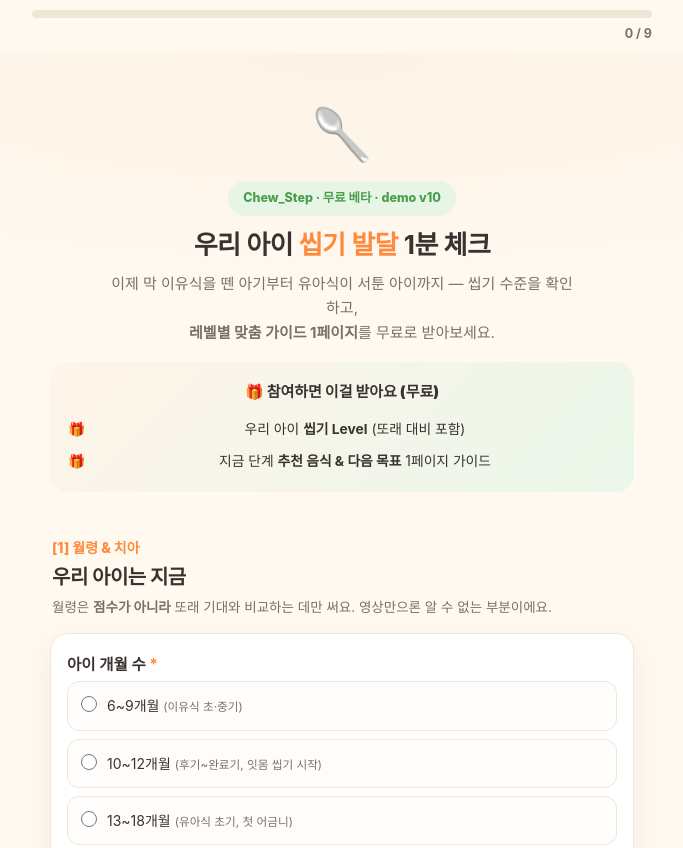
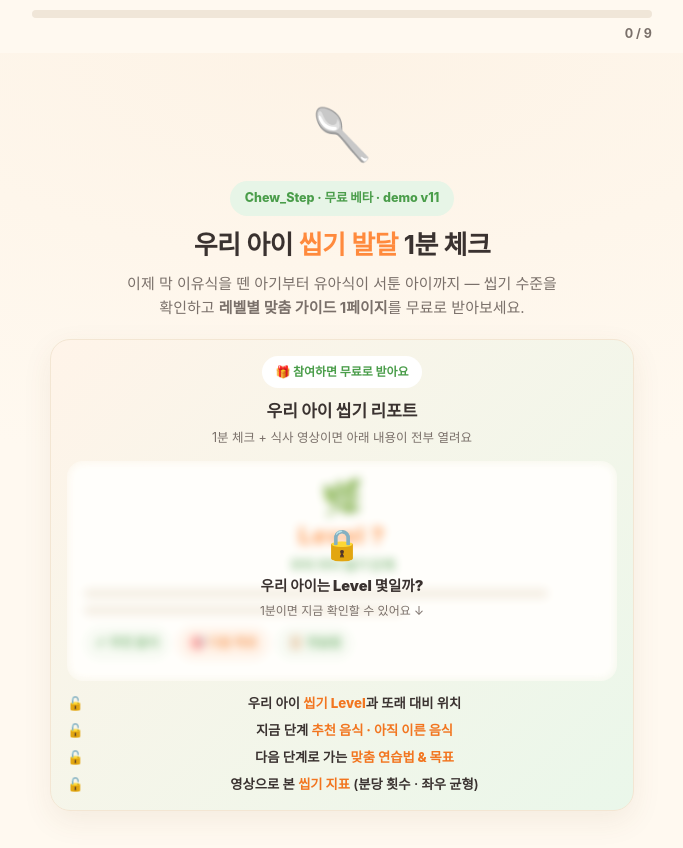
Before and after one commit to bmh426-svg/chewstep-demo, a plain HTML site: page index.html in a window 1280 px wide. Shown: the top 848 px of the page, without its empty margins (298-981 px from the left). Drawn offline with Linux system fonts and the light colour scheme.

Commit message:
데모 v11 — 히어로에 블러 리포트 미리보기 + 한글 줄바꿈 정리
- "참여하면 받아요" 목록 → 흐릿한 리포트 목업 + 🔒 "Level 몇일까?" 오버레이 + 선명한 🔓 받는정보 목록 (호기심 유발)
- word-break:keep-all·text-wrap 로 한글 어절 중간 끊김 방지, 히어로 강제 <br> 제거
- 버전 표기 v10→v11 (title·meta·kicker·footer·source)

```diff
--- a/index.html
+++ b/index.html
@@ -3,8 +3,8 @@
 <head>
   <meta charset="UTF-8" />
   <meta name="viewport" content="width=device-width, initial-scale=1.0" />
-  <title>Chew_Step 데모 — 우리 아이 씹기 1분 체크 (무료 베타) · demo v10</title>
-  <meta name="app-version" content="demo-v10" />
+  <title>Chew_Step 데모 — 우리 아이 씹기 1분 체크 (무료 베타) · demo v11</title>
+  <meta name="app-version" content="demo-v11" />
   <meta name="description" content="체크리스트와 식사 영상으로 우리 아이 씹기 레벨과 맞춤 1페이지 가이드를 무료로 받아보세요. Chew_Step 베타 데모(익명 데이터 수집)." />
   <!--
     Chew_Step 데모버전 (배포용 · 데이터 모집 프로토타입) · demo v2 · 2026-07-11
@@ -27,9 +27,11 @@
     body {
       font-family: "Pretendard", -apple-system, BlinkMacSystemFont, "Segoe UI", "Malgun Gothic", "Apple SD Gothic Neo", "Noto Sans KR", sans-serif;
       background: var(--ivory); color: var(--ink); line-height: 1.65; -webkit-font-smoothing: antialiased; overflow-x: hidden;
+      word-break: keep-all; overflow-wrap: break-word;   /* 한글 단어(어절) 중간에서 어색하게 끊기지 않게 */
     }
     .wrap { max-width: 620px; margin: 0 auto; padding: 0 18px; }
-    h1, h2, h3 { letter-spacing: -.5px; line-height: 1.3; }
+    h1, h2, h3 { letter-spacing: -.5px; line-height: 1.3; text-wrap: balance; }
+    p, li, .qtext, .qhint, .sub { text-wrap: pretty; }
 
     /* 진행바 */
     .progress-wrap { position: sticky; top: 0; z-index: 20; background: var(--ivory); padding: 10px 18px 8px; }
@@ -45,12 +47,36 @@
     .hero h1 .hl { color: var(--orange); }
     .hero .sub { font-size: 15px; color: var(--ink-soft); max-width: 470px; margin: 0 auto; }
 
-    /* 보상 안내 카드 */
-    .reward-box { background: linear-gradient(135deg, #fff4e9, #eaf7ea); border-radius: 18px; padding: 18px 18px 14px; margin: 16px 0 4px; }
-    .reward-box .rt { font-weight: 900; font-size: 15px; margin-bottom: 8px; }
-    .reward-box ul { list-style: none; }
-    .reward-box li { font-size: 13.8px; padding: 5px 0 5px 26px; position: relative; }
-    .reward-box li::before { content: "🎁"; position: absolute; left: 0; }
+    /* 보상 미리보기(블러 티저) — 참여하면 받는 리포트를 흐릿하게 먼저 보여줌 */
+    .reward-preview { background: linear-gradient(135deg, #fff4e9, #eaf7ea); border-radius: 20px; padding: 16px 16px 15px; margin: 18px 0 4px; box-shadow: var(--shadow); border: 1px solid #f3e6d3; }
+    .rp-head { text-align: center; margin-bottom: 12px; }
+    .rp-gift { display: inline-block; font-size: 12px; font-weight: 800; color: var(--green-dark); background: #fff; padding: 6px 13px; border-radius: 999px; }
+    .rp-title { font-size: 17px; font-weight: 900; margin-top: 9px; }
+    .rp-sub { font-size: 12.5px; color: var(--ink-soft); margin-top: 3px; }
+
+    /* 흐릿하게 처리된 리포트 미리보기 무대 */
+    .rp-stage { position: relative; border-radius: 16px; overflow: hidden; }
+    .rp-mock { padding: 18px 16px 20px; background: #fff; border: 1px solid var(--line); border-radius: 16px; filter: blur(5px); user-select: none; }
+    .rp-mock .m-badge { text-align: center; font-size: 34px; line-height: 1; }
+    .rp-mock .m-lvl { text-align: center; font-size: 23px; font-weight: 900; color: var(--orange); margin-top: 4px; letter-spacing: 1px; }
+    .rp-mock .m-stage { text-align: center; font-size: 13px; font-weight: 800; color: var(--green-dark); margin-bottom: 12px; }
+    .rp-mock .m-line { height: 9px; border-radius: 999px; background: #efe7db; margin: 8px 0; }
+    .rp-mock .m-line.s { width: 62%; } .rp-mock .m-line.m { width: 90%; }
+    .rp-mock .m-chips { display: flex; flex-wrap: wrap; gap: 7px; margin-top: 12px; }
+    .rp-mock .m-chip { background: #f4faf4; color: var(--green-dark); border-radius: 999px; padding: 6px 12px; font-size: 12.5px; font-weight: 700; }
+    .rp-mock .m-chip.o { background: #fff1e8; color: var(--orange-dark); }
+
+    /* 잠금 오버레이(흐린 유리 위 자물쇠) */
+    .rp-lock { position: absolute; inset: 0; display: flex; flex-direction: column; align-items: center; justify-content: center; text-align: center; background: rgba(255,249,240,.28); }
+    .rp-lock .lk { font-size: 30px; }
+    .rp-lock .lt { font-size: 14.5px; font-weight: 900; margin-top: 5px; color: var(--ink); }
+    .rp-lock .ld { font-size: 12px; color: var(--ink-soft); margin-top: 3px; }
+
+    /* 받는 정보 목록(선명하게) */
+    .rp-list { list-style: none; margin-top: 13px; display: grid; gap: 8px; }
+    .rp-list li { font-size: 13.3px; font-weight: 600; padding-left: 25px; position: relative; line-height: 1.45; }
+    .rp-list li::before { content: "🔓"; position: absolute; left: 0; }
+    .rp-list b { color: var(--orange-dark); font-weight: 800; }
 
     .btn { display: inline-flex; align-items: center; justify-content: center; gap: 8px; -webkit-appearance: none; appearance: none; font-family: inherit; background: var(--orange); color: #fff; text-decoration: none; font-weight: 800; font-size: 17px; padding: 16px 32px; border: none; border-radius: 999px; box-shadow: 0 8px 20px rgba(255,138,61,.35); cursor: pointer; transition: transform .15s, box-shadow .15s, background .15s; }
     .btn:hover { background: var(--orange-dark); transform: translateY(-2px); }
@@ -173,15 +199,42 @@
 
   <header class="hero">
     <span class="emoji">🥄</span>
-    <span class="kicker">Chew_Step · 무료 베타 · demo v10</span>
+    <span class="kicker">Chew_Step · 무료 베타 · demo v11</span>
     <h1>우리 아이 <span class="hl">씹기 발달</span> 1분 체크</h1>
-    <p class="sub">이제 막 이유식을 뗀 아기부터 유아식이 서툰 아이까지 — 씹기 수준을 확인하고,<br /><b>레벨별 맞춤 가이드 1페이지</b>를 무료로 받아보세요.</p>
+    <p class="sub">이제 막 이유식을 뗀 아기부터 유아식이 서툰 아이까지 — 씹기 수준을 확인하고 <b>레벨별 맞춤 가이드 1페이지</b>를 무료로 받아보세요.</p>
     <div class="wrap">
-      <div class="reward-box">
-        <div class="rt">🎁 참여하면 이걸 받아요 (무료)</div>
-        <ul>
-          <li>우리 아이 <b>씹기 Level</b> (또래 대비 포함)</li>
-          <li>지금 단계 <b>추천 음식 &amp; 다음 목표</b> 1페이지 가이드</li>
+      <div class="reward-preview">
+        <div class="rp-head">
+          <span class="rp-gift">🎁 참여하면 무료로 받아요</span>
+          <div class="rp-title">우리 아이 씹기 리포트</div>
+          <div class="rp-sub">1분 체크 + 식사 영상이면 아래 내용이 전부 열려요</div>
+        </div>
+
+        <div class="rp-stage" aria-hidden="true">
+          <div class="rp-mock">
+            <div class="m-badge">🌿</div>
+            <div class="m-lvl">Level&nbsp;?</div>
+            <div class="m-stage">우리 아이 씹기 단계</div>
+            <div class="m-line m"></div>
+            <div class="m-line s"></div>
+            <div class="m-chips">
+              <span class="m-chip">✔ 추천 음식</span>
+              <span class="m-chip o">🎯 다음 목표</span>
+              <span class="m-chip">🪜 연습법</span>
+            </div>
+          </div>
+          <div class="rp-lock">
+            <div class="lk">🔒</div>
+            <div class="lt">우리 아이는 Level 몇일까?</div>
+            <div class="ld">1분이면 지금 확인할 수 있어요 ↓</div>
+          </div>
+        </div>
+
+        <ul class="rp-list">
+          <li>우리 아이 <b>씹기 Level</b>과 또래 대비 위치</li>
+          <li>지금 단계 <b>추천 음식 · 아직 이른 음식</b></li>
+          <li>다음 단계로 가는 <b>맞춤 연습법 &amp; 목표</b></li>
+          <li>영상으로 본 <b>씹기 지표</b> (분당 횟수 · 좌우 균형)</li>
         </ul>
       </div>
     </div>
@@ -408,7 +461,7 @@
   </main>
 
   <footer>
-    <b>Chew_Step</b> · 이유식·유아식 씹기 발달 · 무료 베타 데모 (demo v10)<br />
+    <b>Chew_Step</b> · 이유식·유아식 씹기 발달 · 무료 베타 데모 (demo v11)<br />
     ※ 프로토타입 — 결제 단계 없음. 응답은 익명으로 수집됩니다.<br />
     🔒 영상은 저장하지 않아요 — 기기 안에서 씹기 지표만 추출해 숫자만 남깁니다.<br />
     📩 문의: <a href="mailto:chewstep@naver.com?subject=Chew_Step%20문의" style="color:inherit;text-decoration:underline;">chewstep@naver.com</a>
@@ -801,7 +854,7 @@
           video_duration: videoMeta.duration || (videoMeta.metrics && videoMeta.metrics.duration_sec) || null,
           video_metrics: videoMeta.metrics || null, video_series: videoMeta.series || null,
           note: (document.getElementById('concernNote').value || '').trim() || null,
-          nickname: nickname || null, consent: true, source: 'demo-v10',
+          nickname: nickname || null, consent: true, source: 'demo-v11',
           user_agent: (navigator.userAgent || '').slice(0, 300)
         });
       }
```
